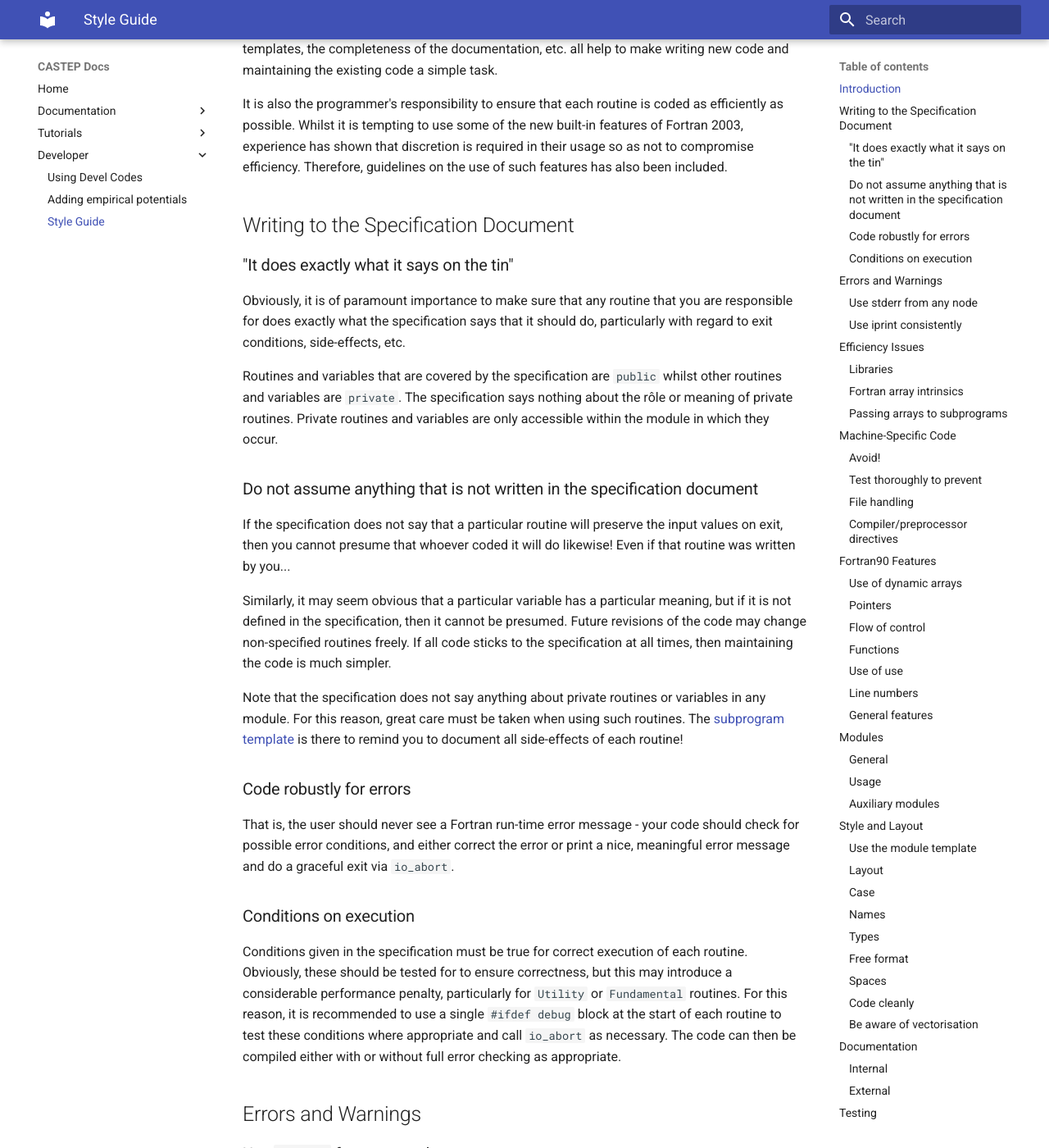
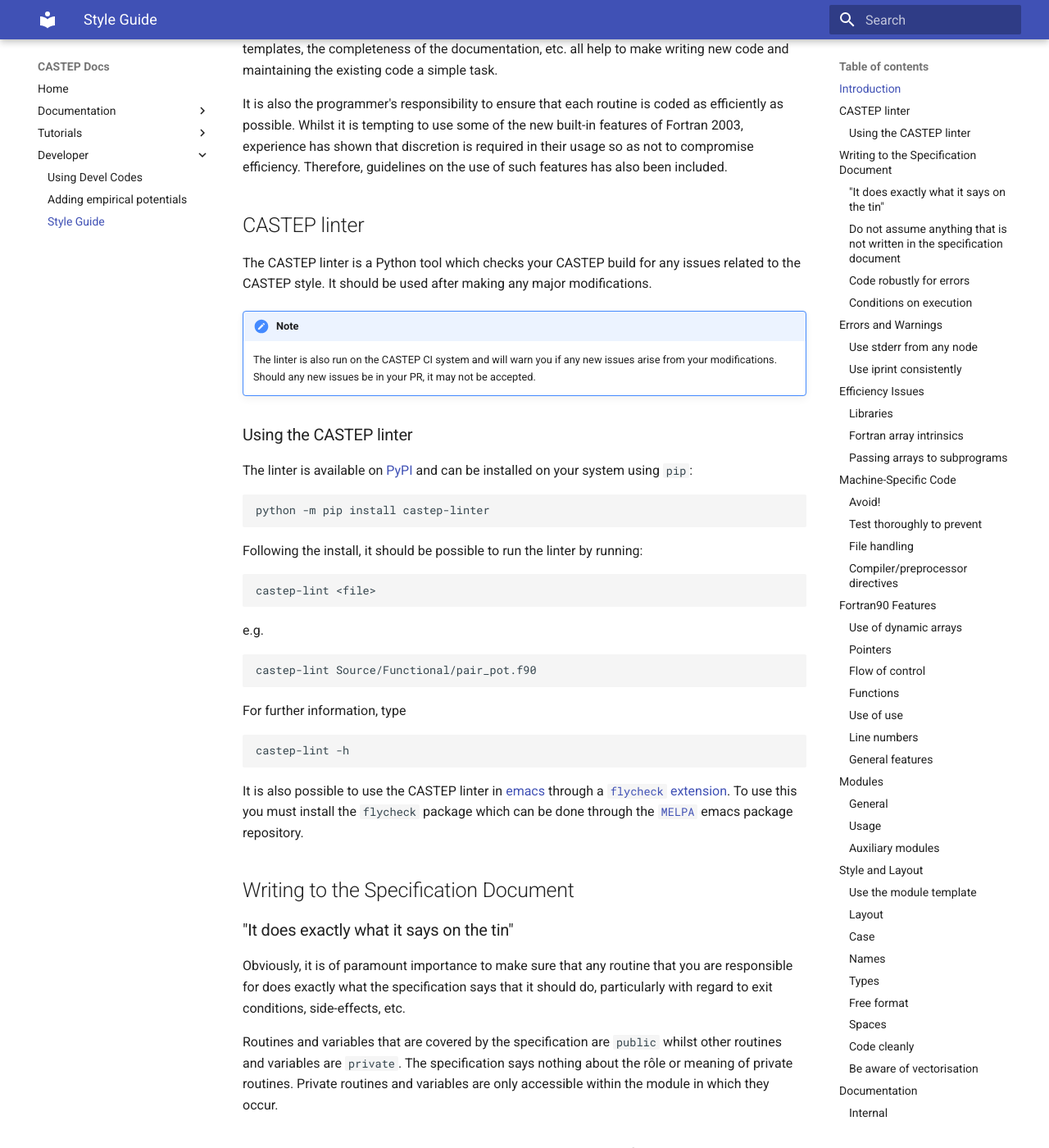
Before and after one commit to castep-docs/castep-docs, an MkDocs documentation site: the page built from docs/developer/style_guide.md, in a window 1280 px wide and 1400 px high, scrolled down 481 px. Shown: the whole window at 82% size. Built offline with MkDocs 1.6.1 and Material for MkDocs 9.7.7, drawn with Linux system fonts in a browser that asks for light colours.

Commit message:
Describe linter usage briefly in style guide

````diff
--- a/docs/developer/style_guide.md
+++ b/docs/developer/style_guide.md
@@ -22,6 +22,51 @@
 built-in features of Fortran 2003, experience has shown that discretion is
 required in their usage so as not to compromise efficiency. Therefore,
 guidelines on the use of such features has also been included.
+
+## CASTEP linter
+
+The CASTEP linter is a Python tool which checks your CASTEP build for any issues
+related to the CASTEP style. It should be used after making any major
+modifications.
+
+!!!note
+
+    The linter is also run on the CASTEP CI system and will warn you if any new
+    issues arise from your modifications. Should any new issues be in your PR, it
+    may not be accepted.
+
+### Using the CASTEP linter
+
+The linter is available on [PyPI](https://pypi.org/project/castep-linter/) and
+can be installed on your system using `pip`:
+
+```shell
+python -m pip install castep-linter
+```
+
+Following the install, it should be possible to run the linter by running:
+
+```shell
+castep-lint <file>
+```
+
+e.g.
+
+```shell
+castep-lint Source/Functional/pair_pot.f90
+```
+
+For further information, type
+
+```shell
+castep-lint -h
+```
+
+It is also possible to use the CASTEP linter in
+[emacs](https://www.gnu.org/software/emacs/) through a [`flycheck`
+extension](https://github.com/byornski/castep-linter/blob/main/utils/flycheck-castep.el). To
+use this you must install the `flycheck` package which can be done through the
+[`MELPA`](https://melpa.org/#/getting-started) emacs package repository.
 
 
 ## Writing to the Specification Document
````
